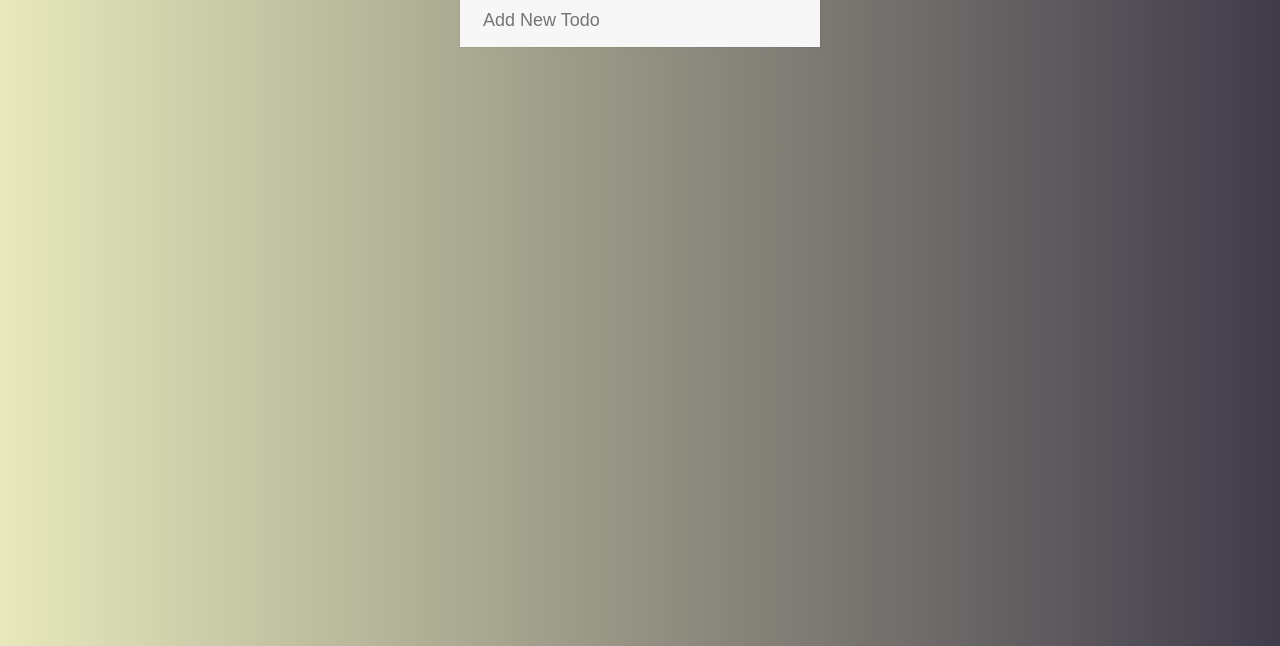
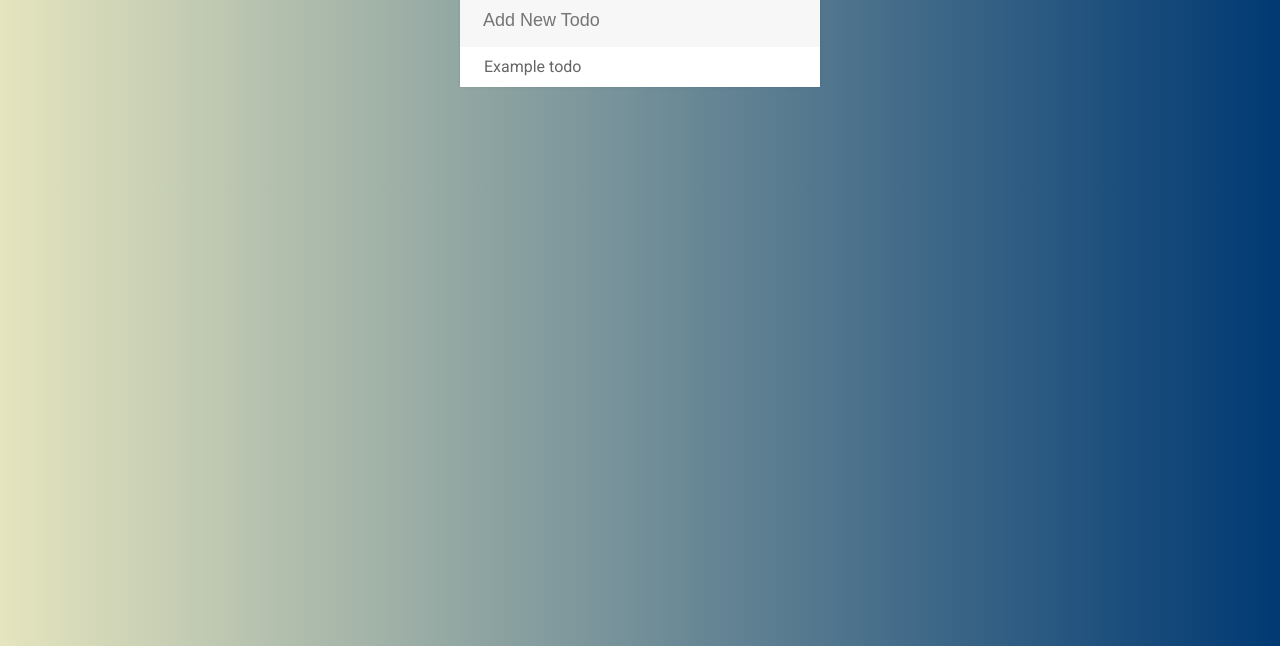
Before and after one commit to raymondsjkim/Udemy, a plain HTML site: page public/index.html in a window 1280 px wide. Shown: the part 154-800 px from the top of the page. Drawn offline with nearby package versions, Linux system fonts and the light colour scheme.

Commit message:
updated complete

```diff
--- a/public/css/index.css
+++ b/public/css/index.css
@@ -1,8 +1,8 @@
 body {
 	font-family: Roboto;
-	background: #403B4A;
-	background: -webkit-linear-gradient(to left, #403B4A , #E7E9BB);
-	background: linear-gradient(to left, #403B4A , #E7E9BB);
+	background: #003973;
+	background: -webkit-linear-gradient(to left, #003973 , #E5E5BE);
+	background: linear-gradient(to left, #003973 , #E5E5BE);
 }
 
 #container {
--- a/public/index.html
+++ b/public/index.html
@@ -8,22 +8,16 @@
 	<link rel="stylesheet" href="https://maxcdn.bootstrapcdn.com/font-awesome/4.5.0/css/font-awesome.min.css">
 </head>
 <body>
+
 	<div id="container">
 		<h1>To-Do List<i class="fa fa-plus-circle"></i></h1>
 		<input type="text" placeholder="Add New Todo">
 
 		<ul>
+			<li><span><i class='fa fa-trash-o'></i></span> Example todo</li>
 			<!-- Append user input -->
 		</ul>
 	</div>
-
-
-
-
-
-
-
-
 
 <script src="https://ajax.googleapis.com/ajax/libs/jquery/1.12.0/jquery.min.js"></script>
 <script src="js/index.js"></script>
```
